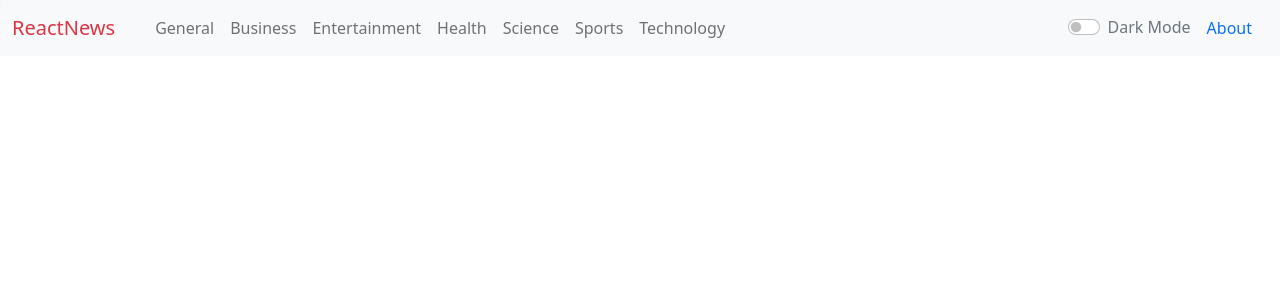
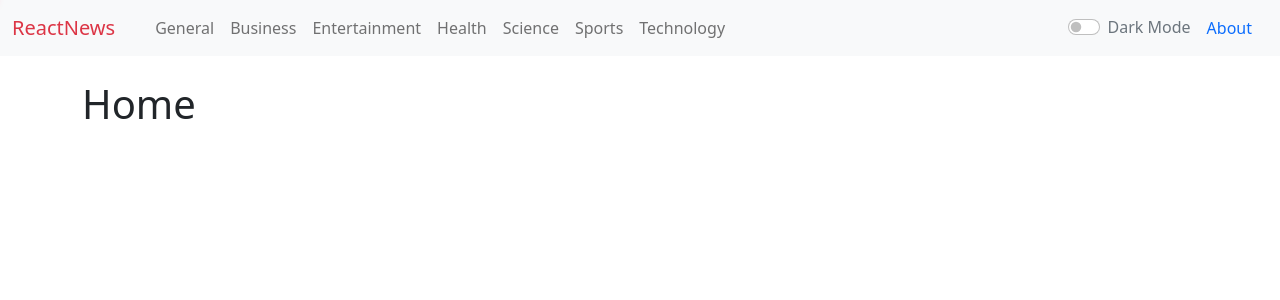
Before and after one commit to SrijanDas/react-news, a React (Create React App) app: page / in a window 1280 px wide. Shown: the top 300 px of the page. Built offline with nearby package versions, Linux system fonts and the light colour scheme.

Commit message:
improved ui

```diff
--- a/public/index.html
+++ b/public/index.html
@@ -17,11 +17,6 @@
     />
 
     <title>React News</title>
-    <style>
-      * {
-        margin: 0;
-      }
-    </style>
   </head>
   <body>
     <noscript>You need to enable JavaScript to run this app.</noscript>
--- /dev/null
+++ b/src/App.css
@@ -0,0 +1,27 @@
+* {
+  margin: 0;
+}
+
+/* mozilla */
+html {
+  scrollbar-width: thin;
+  scrollbar-color: #dc3545 #212529;
+}
+
+::-webkit-scrollbar {
+  width: 0.7vw;
+}
+
+/* Track */
+::-webkit-scrollbar-track {
+  background-color: #c7c8bf;
+}
+
+::-webkit-scrollbar-thumb {
+  background: #dc3545;
+  border-radius: 15px;
+}
+/* Handle on hover */
+::-webkit-scrollbar-thumb:hover {
+  background: #f04d5e;
+}
--- a/src/components/Home.jsx
+++ /dev/null
@@ -1,12 +0,0 @@
-import React, { useEffect } from "react";
-
-export default function Home({ setProgress }) {
-  useEffect(() => {
-    setProgress(100);
-  }, [setProgress]);
-  return (
-    <div>
-      <h1>Home</h1>
-    </div>
-  );
-}
--- /dev/null
+++ b/src/pages/Home/Home.css
@@ -0,0 +1,12 @@
+.home {
+  min-height: 100vh;
+  height: auto;
+  padding: 5rem 0;
+}
+.home.homeDark {
+  background-color: #181b1f;
+}
+
+.home.homeLight {
+  background-color: white;
+}
--- /dev/null
+++ b/src/pages/Home/Home.jsx
@@ -0,0 +1,16 @@
+import React, { useEffect } from "react";
+import "./Home.css";
+export default function Home({ setProgress }) {
+  const darkMode = JSON.parse(localStorage.getItem("darkMode"));
+
+  useEffect(() => {
+    setProgress(100);
+  }, [setProgress]);
+  return (
+    <div className={`home ${darkMode ? "homeDark" : "homeLight"}`}>
+      <div className="container">
+        <h1>Home</h1>
+      </div>
+    </div>
+  );
+}
--- a/src/components/News.jsx
+++ b/src/pages/News/News.jsx
@@ -1,9 +1,9 @@
 import React, { useEffect, useState } from "react";
 import { useParams } from "react-router-dom";
 import axios from "axios";
-import NewsItem from "./NewsItem";
-import Spinner from "./Spinner";
-import Error from "./Error";
+import NewsItem from "../../components/NewsItem";
+import Spinner from "../../components/Spinner";
+import Error from "../../components/Error";
 import InfiniteScroll from "react-infinite-scroll-component";
 
 export default function News({ setProgress }) {
```
Also changed, not shown: src/App.js (+4 -4 lines), src/pages/About/About.css (renamed from src/components/About.css), src/pages/About/About.jsx (renamed from src/components/About.jsx).
